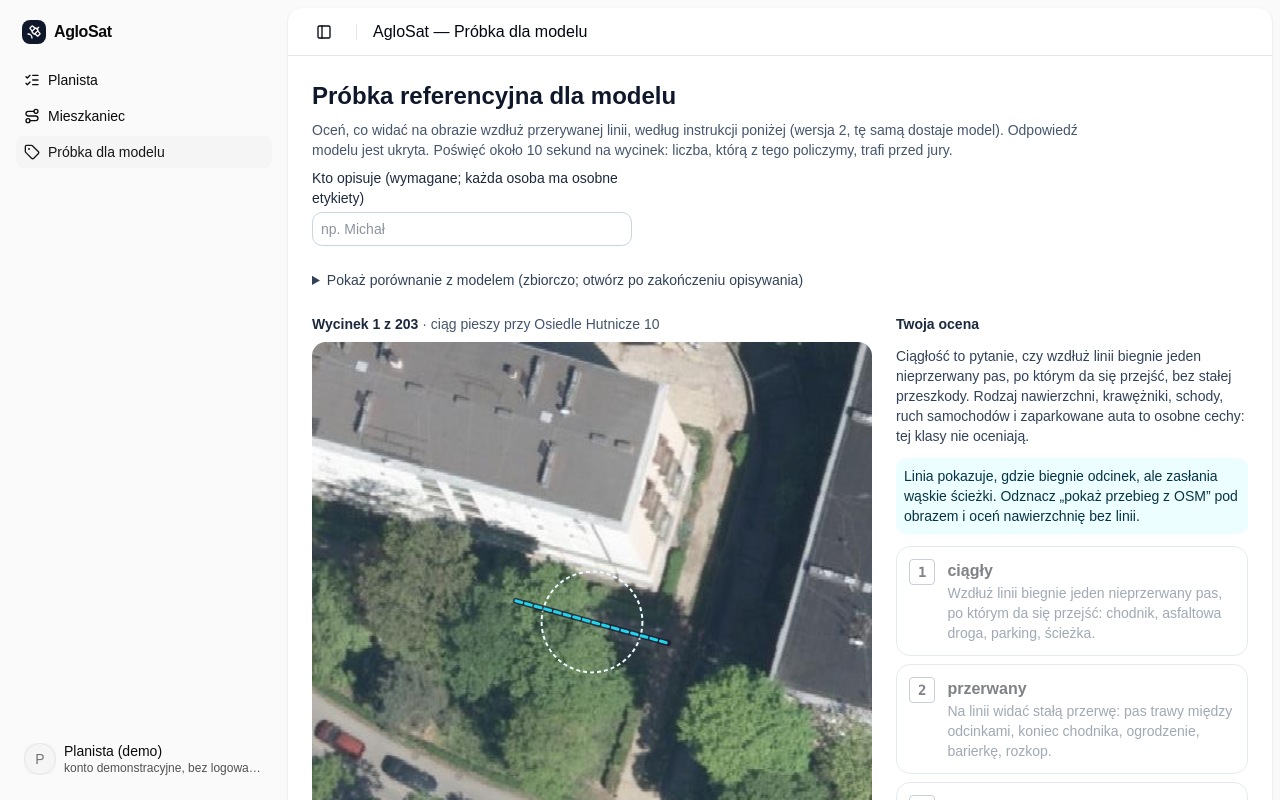
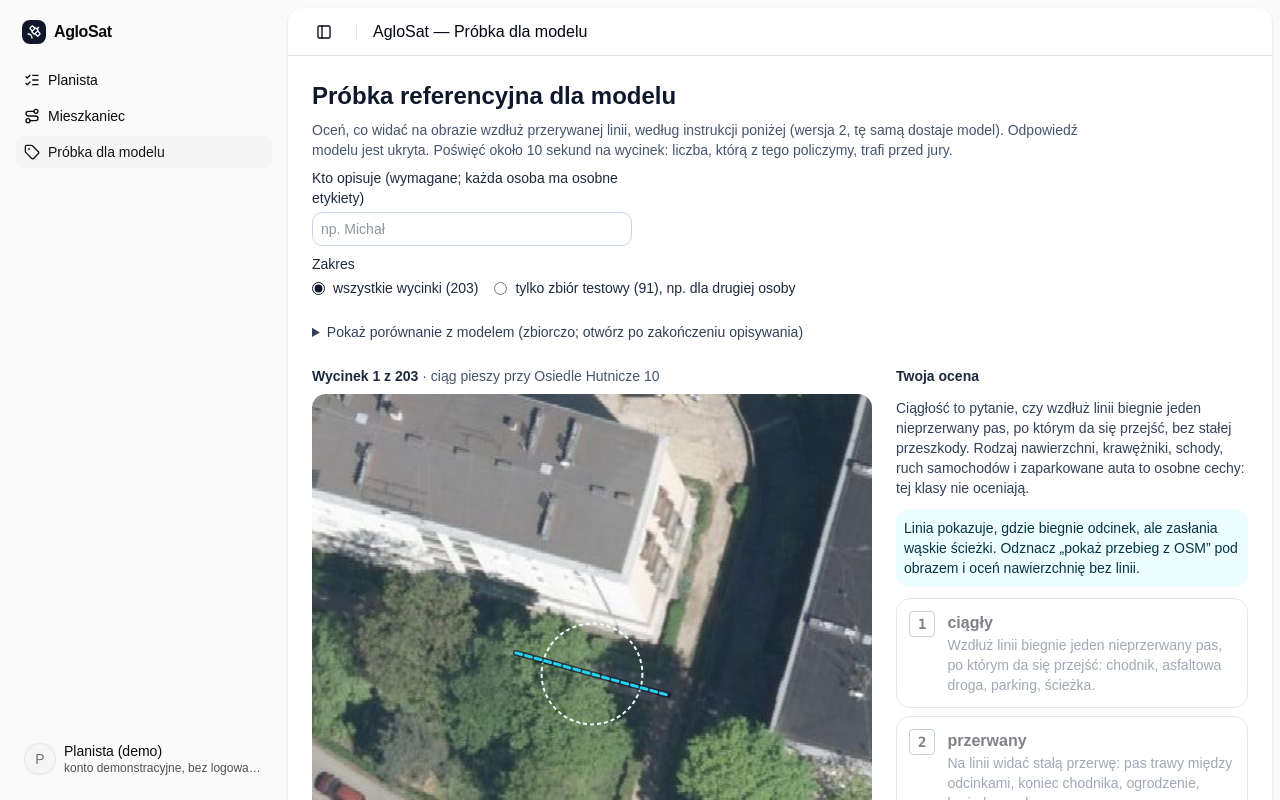
Before and after one commit to knmlprz/aglosat6767, a Next.js app: page /app/etykiety in a window 1280 px wide. Shown: the top 800 px of the page. Built offline with nearby package versions, Linux system fonts and the light colour scheme; a web font is replaced by a local one.

Commit message:
Etykietowanie: zakres „tylko zbiór testowy” dla drugiej osoby

```diff
--- a/components/aglosat/etykietowanie-view.tsx
+++ b/components/aglosat/etykietowanie-view.tsx
@@ -58,22 +58,26 @@ export function EtykietowanieView() {
   // Kolejność ustalana raz dla osoby (przy wpisaniu imienia): najpierw wycinki, których jeszcze nie opisała.
   // Nie przeliczamy jej po każdej etykiecie, żeby bieżący wycinek nie „uciekał”.
   const [kolejnosc, setKolejnosc] = useState<string[] | null>(null);
-  const ulozKolejnosc = (dla: string, p: PlikEtykiet | null) => {
+  // Zakres: druga osoba może opisać tylko zbiór testowy (do zgodności między ludźmi i raportu).
+  const [zakres, setZakres] = useState<"wszystkie" | "testowy">("wszystkie");
+  const ulozKolejnosc = (dla: string, p: PlikEtykiet | null, z = zakres) => {
     if (!pilot) return;
     const opisane = new Set(
       Object.entries((dla && p?.osoby[dla]) || {})
         .filter(([, x]) => x.wersjaInstrukcji === WERSJA_INSTRUKCJI)
         .map(([id]) => id),
     );
-    const lista = wymieszaj(pilot.wycinki);
+    const lista = wymieszaj(pilot.wycinki.filter((w) => z === "wszystkie" || w.zbior === "testowy"));
     setKolejnosc([...lista.filter((w) => !opisane.has(w.id)), ...lista.filter((w) => opisane.has(w.id))].map((w) => w.id));
     setNr(0);
   };
   const kolejka = useMemo(() => {
     if (!pilot) return [];
     const wgId = new Map(pilot.wycinki.map((w) => [w.id, w]));
-    return kolejnosc ? kolejnosc.map((id) => wgId.get(id)!).filter(Boolean) : wymieszaj(pilot.wycinki);
-  }, [pilot, kolejnosc]);
+    return kolejnosc
+      ? kolejnosc.map((id) => wgId.get(id)!).filter(Boolean)
+      : wymieszaj(pilot.wycinki.filter((w) => zakres === "wszystkie" || w.zbior === "testowy"));
+  }, [pilot, kolejnosc, zakres]);
   // Model widział przebieg całego miejsca (np. przejście z wysepką), więc człowiek też.
   const miejsca = useMemo(() => new Map(pilot?.ranking.map((r) => [r.odcinekId, r.odcinki]) ?? []), [pilot]);
   const moje = useMemo(() => {
@@ -177,10 +181,34 @@ export function EtykietowanieView() {
             placeholder="np. Michał"
           />
         </label>
+        <fieldset className="flex flex-wrap gap-x-4 gap-y-1 text-sm text-slate-800">
+          <legend className="mb-1 font-medium">Zakres</legend>
+          {(
+            [
+              ["wszystkie", `wszystkie wycinki (${pilot.wycinki.length})`],
+              ["testowy", `tylko zbiór testowy (${pilot.wycinki.filter((w) => w.zbior === "testowy").length}), np. dla drugiej osoby`],
+            ] as const
+          ).map(([z, etykieta]) => (
+            <label key={z} className="flex items-center gap-2">
+              <input
+                type="radio"
+                name="zakres"
+                checked={zakres === z}
+                onChange={() => {
+                  setZakres(z);
+                  ulozKolejnosc(osoba, plik, z);
+                }}
+                className="accent-slate-900"
+              />
+              {etykieta}
+            </label>
+          ))}
+        </fieldset>
         {osoba && (
           <>
             <p className="text-sm font-semibold text-slate-800" aria-live="polite">
-              {osoba}: opisane {opisane} z {kolejka.length} (cel: co najmniej {CEL})
+              {osoba}: opisane {opisane} z {kolejka.length}
+              {zakres === "wszystkie" ? ` (cel: co najmniej ${CEL})` : " w zbiorze testowym"}
             </p>
             <div className="h-2 w-full max-w-md overflow-hidden rounded-full bg-slate-200" aria-hidden>
               <div className="h-full bg-slate-900" style={{ width: `${(100 * opisane) / kolejka.length}%` }} />
```
